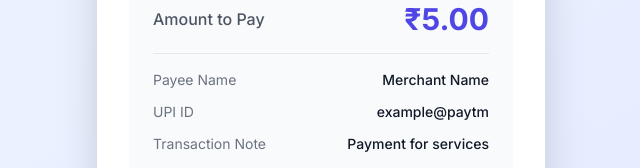
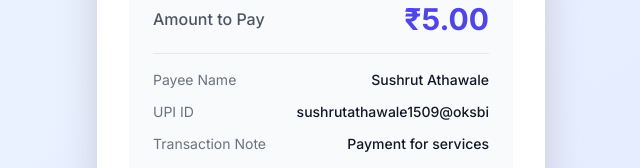
Before and after one commit to Sushrutkun/paymentGate-a-way, a Next.js app: page / in a window 1280 px wide. Shown: the part 247-415 px from the top of the page, without its empty margins (319-959 px from the left). Built offline with nearby package versions, Linux system fonts and the light colour scheme.

Commit message:
update UPI payment details with personal account information

```diff
--- a/app/page.tsx
+++ b/app/page.tsx
@@ -7,8 +7,8 @@ export default function Home() {
   const [paymentStatus, setPaymentStatus] = useState<'idle' | 'processing' | 'success' | 'error'>('idle')
 
   const upiDetails = {
-    upiId: 'example@paytm',
-    payeeName: 'Merchant Name',
+    upiId: 'sushrutathawale1509@oksbi',
+    payeeName: 'Sushrut Athawale',
     amount: '5.00',
     transactionNote: 'Payment for services',
     merchantCode: 'MERCHANT123',
```
